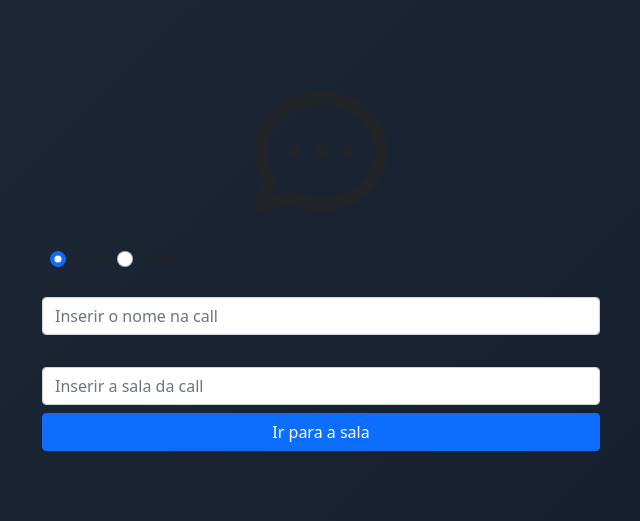
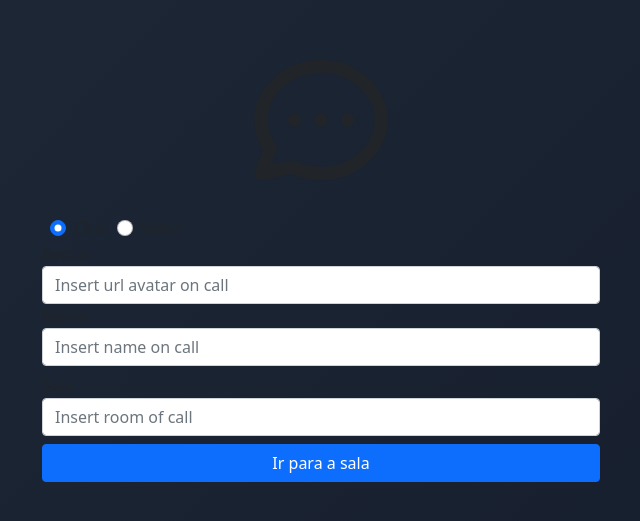
Before and after one commit to crismagno/app2, a Next.js app: page /login in a window 1280 px wide. Shown: the part 139-660 px from the top of the page, without its empty margins (319-959 px from the left). Built offline with nearby package versions, Linux system fonts and the light colour scheme; some icons are missing.

Commit message:
Add user avatar

```diff
--- a/src/components/Chat/ListUsers/index.tsx
+++ b/src/components/Chat/ListUsers/index.tsx
@@ -32,9 +32,14 @@ export const ListUsers: React.FC<IListUsersProps> = ({
             {userRoom.avatar ? (
               <img
                 src={userRoom.avatar || avatarDefault}
-                alt={"avatar user"}
-                className={`border-2 rounded-full mr-1 shadow`}
-                style={{ width: 40, height: 40, borderColor: "#FFF6" }}
+                alt={"user avatar"}
+                className={`border-1 rounded-full mr-1 shadow`}
+                style={{
+                  width: 40,
+                  height: 40,
+                  borderColor: "#FFF5",
+                  objectFit: "cover",
+                }}
               />
             ) : (
               <div
--- a/src/components/Chat/functions/useChatFunctionsSocketIO.ts
+++ b/src/components/Chat/functions/useChatFunctionsSocketIO.ts
@@ -41,7 +41,7 @@ export const useChatFunctionsSocketIO = ({ router }: IUseChatFunctions) => {
           userId,
           String(router?.query?.userName),
           String(router.query.id),
-          avatar,
+          String(router?.query?.userAvatar || avatar),
           colorGenerate
         )
         .then((socket) => socketOn(socket, String(router.query.id)))
--- a/src/pages/login.tsx
+++ b/src/pages/login.tsx
@@ -1,63 +1,118 @@
-import router from "next/router"
+import router from "next/router";
 import { useState } from "react";
 import { IconChatAlt } from "./../components/General/icons";
 
 export default function Login() {
-
   const [userName, setUserName] = useState<string>("");
   const [room, setRoom] = useState<string>("");
-    const [type, setType] = useState<"chat"|"video">("chat");
+  const [avatar, setAvatar] = useState<string>("");
+  const [type, setType] = useState<"chat" | "video">("chat");
 
   const goToChatRoom = () => {
     if (!userName?.trim() || !room.trim()) {
-            return alert("Inform nome e sala...")
+      return alert("Inform nome e sala...");
     }
 
     if (type == "chat") {
-            router.push(`/chat/${room}?userName=${userName}`)
+      router.push(`/chat/${room}?userName=${userName}&userAvatar=${avatar}`);
     }
     if (type == "video") {
-            router.push(`/video/${room}?userName=${userName}`)
+      router.push(`/video/${room}?userName=${userName}&userAvatar=${avatar}`);
     }
-    }
+  };
 
-    return <div className={`container d-flex flex-column align-items-center `}>
+  return (
+    <div className={`container d-flex flex-column align-items-center `}>
       <div
-            style={{height: "100vh"}}
+        style={{ height: "100vh" }}
         className={`
             d-flex flex-column  justify-content-center
             w-100vw h-100vh
-                col-lg-6 col-md-8 col-sm-10 col-12`}>
+            col-lg-6 col-md-8 col-sm-10 col-12
+        `}
+      >
         <div className={`d-flex justify-content-center mb-3`}>
-                {IconChatAlt(40)}
+          {avatar ? (
+            <img
+              src={avatar}
+              alt={"user avatar"}
+              className={`border-1 rounded-full mr-1 shadow`}
+              style={{
+                width: 150,
+                height: 150,
+                borderColor: "#FFF5",
+                objectFit: "cover",
+              }}
+            />
+          ) : (
+            IconChatAlt(40)
+          )}
         </div>
         <div className={"d-flex"}>
           <div className="form-check mx-2">
-                    <input className="form-check-input" type="radio" id="gridRadios1" value="chat" checked={type == "chat"} onChange={() => setType("chat")}/>
+            <input
+              className="form-check-input"
+              type="radio"
+              id="gridRadios1"
+              value="chat"
+              checked={type == "chat"}
+              onChange={() => setType("chat")}
+            />
             <label className="form-check-label" htmlFor="gridRadios1">
               Chat
             </label>
           </div>
           <div className="htmlForm-check">
-                    <input className="form-check-input" type="radio" id="gridRadios2" value="video" checked={type == "video"} onChange={() => setType("video")}/>
+            <input
+              className="form-check-input"
+              type="radio"
+              id="gridRadios2"
+              value="video"
+              checked={type == "video"}
+              onChange={() => setType("video")}
+            />
             <label className="form-check-label" htmlFor="gridRadios2">
               <span className={"mx-2"}>Video</span>
             </label>
           </div>
         </div>
         <div className="form-group">
+          <label>Avatar</label>
+          <input
+            type="text"
+            className="form-control"
+            placeholder="Insert url avatar on call"
+            onChange={(event) => setAvatar(event.target.value)}
+          />
+        </div>
+        <div className="form-group">
           <label>Nome</label>
-                <input type="text" className="form-control" placeholder="Inserir o nome na call" onChange={event => setUserName(event.target.value)} maxLength={30}/>
+          <input
+            type="text"
+            className="form-control"
+            placeholder="Insert name on call"
+            onChange={(event) => setUserName(event.target.value)}
+            maxLength={30}
+          />
         </div>
         <div className="form-group mt-2">
           <label>Sala</label>
-                <input type="text" className="form-control" placeholder="Inserir a sala da call" onChange={event => setRoom(event.target.value)} />
+          <input
+            type="text"
+            className="form-control"
+            placeholder="Insert room of call"
+            onChange={(event) => setRoom(event.target.value)}
+          />
         </div>
         <div className={"d-flex flex-column "}>
-                <button className="btn btn-primary mt-2 shadow-none h-100px-4" onClick={goToChatRoom}>
+          <button
+            className="btn btn-primary mt-2 shadow-none h-100px-4"
+            onClick={goToChatRoom}
+          >
             Ir para a sala <i className={"fa fa-running"}></i>
           </button>
         </div>
       </div>
     </div>
+  );
 }
--- a/src/utils/SocketChat.ts/index.ts
+++ b/src/utils/SocketChat.ts/index.ts
@@ -31,18 +31,6 @@ export class SocketChat {
       SocketChat.socket = manager.socket(
         process.env.NEXT_PUBLIC_MANAGER_SOCKET_IO_PATH
       );
-
-      manager.open((err) => {
-        if (err) {
-          // an error has occurred
-          console.log("Socket an error has occurred");
-        } else {
-          // the connection was successfully established
-          console.log(
-            "Socket manager the connection was successfully established"
-          );
-        }
-      });
 
       return SocketChat.socket;
     } catch (error) {
```
Lines whose indentation alone changed are shown as unchanged.
